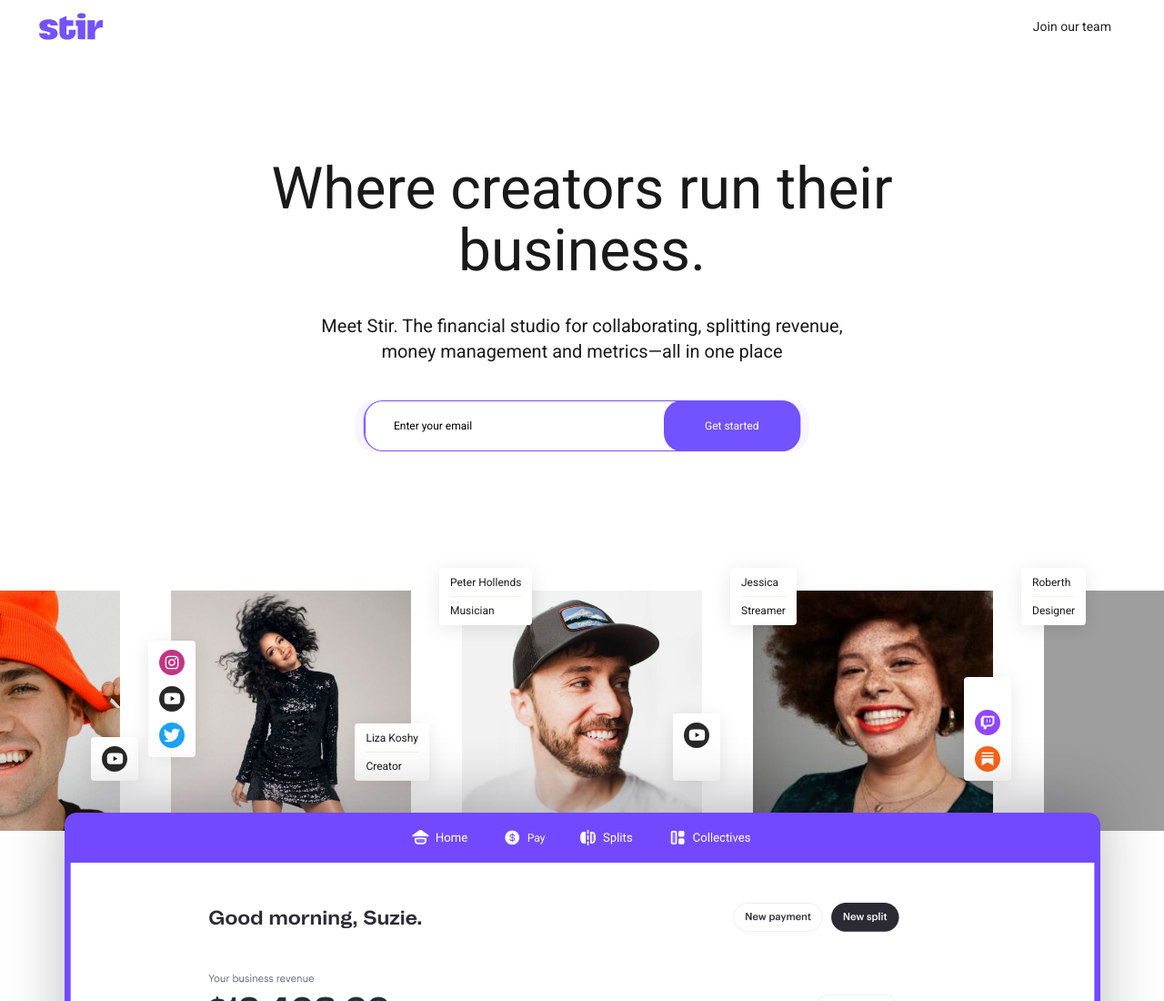
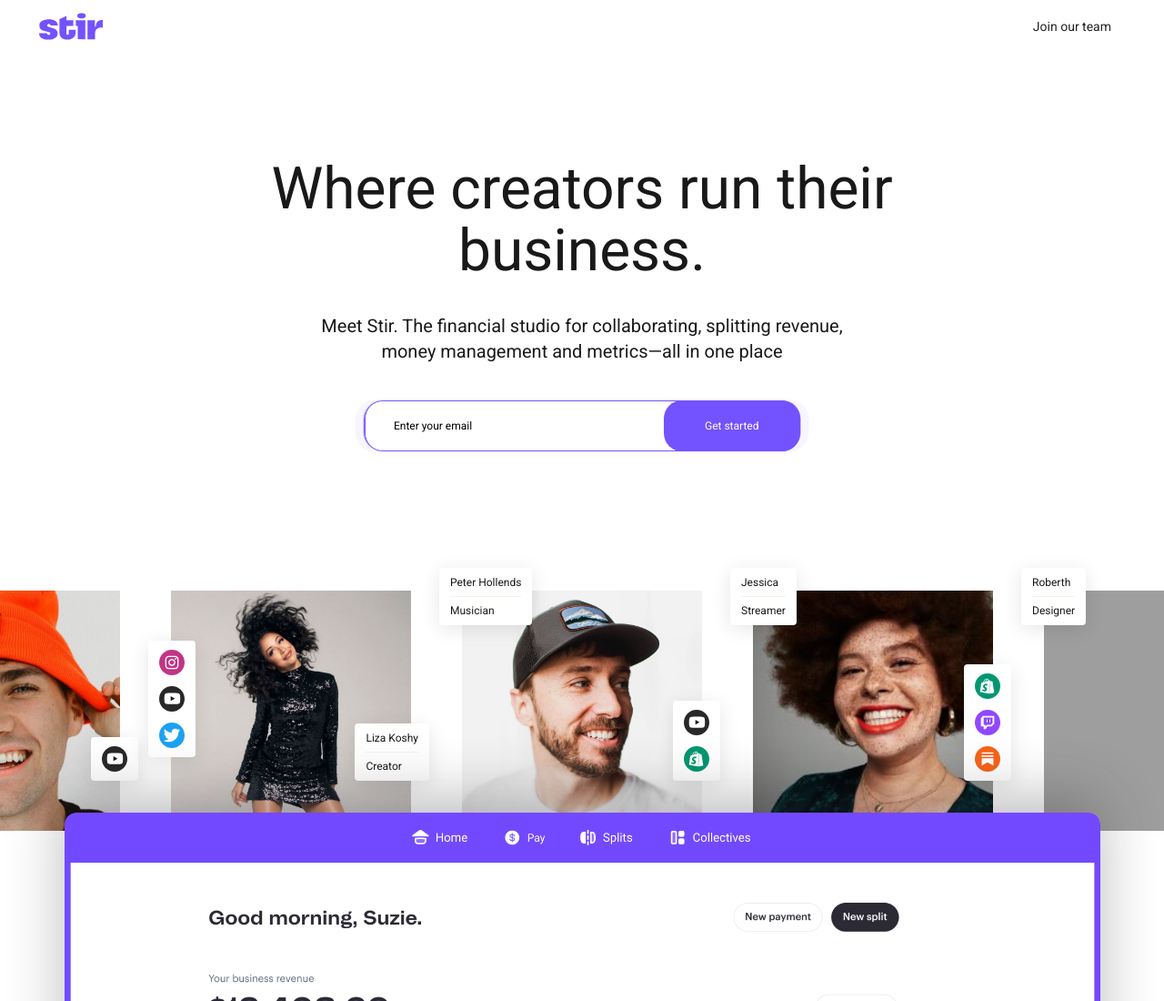
Before and after one commit to Responsive-Websites/stir, a website: page src/index.html in a window 1280 px wide. Shown: the top 1100 px of the page at 91% size. Drawn offline with nearby package versions, Linux system fonts and the light colour scheme; files that its build step writes are made by us from their sources; grey boxes are pictures that could not be loaded; files whose address does not match are found by name.

Commit message:
Fixed icons in preview slider

```diff
--- a/gulp/version.json
+++ b/gulp/version.json
@@ -1,3 +1,3 @@
 {
-    "main": "20220617152611"
+    "main": "20220627115256"
 }
--- a/src/html/main.html
+++ b/src/html/main.html
@@ -81,7 +81,7 @@
                 <img src="@img/icons-social/youtube-icon.svg" alt="" />
               </a>
               <a href="#" class="slider-preview__icon">
-                <img src="@img/icons-social/s-icon.jpg" alt="" />
+                <img src="@img/icons-social/s-icon.svg" alt="" />
               </a>
             </div>
           </div>
@@ -95,7 +95,7 @@
             </div>
             <div class="slider-preview__social">
               <a href="#" class="slider-preview__icon">
-                <img src="@img/icons-social/s-icon.jpg" alt="" />
+                <img src="@img/icons-social/s-icon.svg" alt="" />
               </a>
               <a href="#" class="slider-preview__icon">
                 <img src="@img/icons-social/twich-icon.svg" alt="" />
@@ -115,7 +115,7 @@
             </div>
             <div class="slider-preview__social">
               <a href="#" class="slider-preview__icon">
-                <img src="@img/icons-social/s-icon.jpg" alt="" />
+                <img src="@img/icons-social/s-icon.svg" alt="" />
               </a>
               <a href="#" class="slider-preview__icon">
                 <img src="@img/icons-social/patreon-icon.svg" alt="" />
--- a/src/scss/parts/main.scss
+++ b/src/scss/parts/main.scss
@@ -303,7 +303,7 @@
     box-shadow: 0px 4px 21px rgba(0, 0, 0, 0.1);
     border-radius: 3.99744px;
 
-    padding: 4px 12px;
+    padding: 4px 0px;
     display: inline-flex;
     flex-direction: column;
     align-items: center;
@@ -322,13 +322,14 @@
   }
 
   &__icon {
-    margin: 6px 0px;
+    // margin: 6px 0px;
+    padding: 6px 12px;
     & img {
       width: 28px;
     }
-    transition: all 0.1s linear 0s;
+    transition: all 0.2s linear 0s;
     &:hover {
-      transform: scale(1.1);
+      transform: scale(1.15);
     }
   }
 }
@@ -1073,7 +1074,7 @@
       margin-top: 90px;
     }
     @media screen and (max-width: $md-2) {
-      margin-top: 60px;
+      margin-top: 40px;
     }
   }
 
```
Also changed, not shown: dist/css/style.css, dist/css/style.min.css, dist/index.html.
